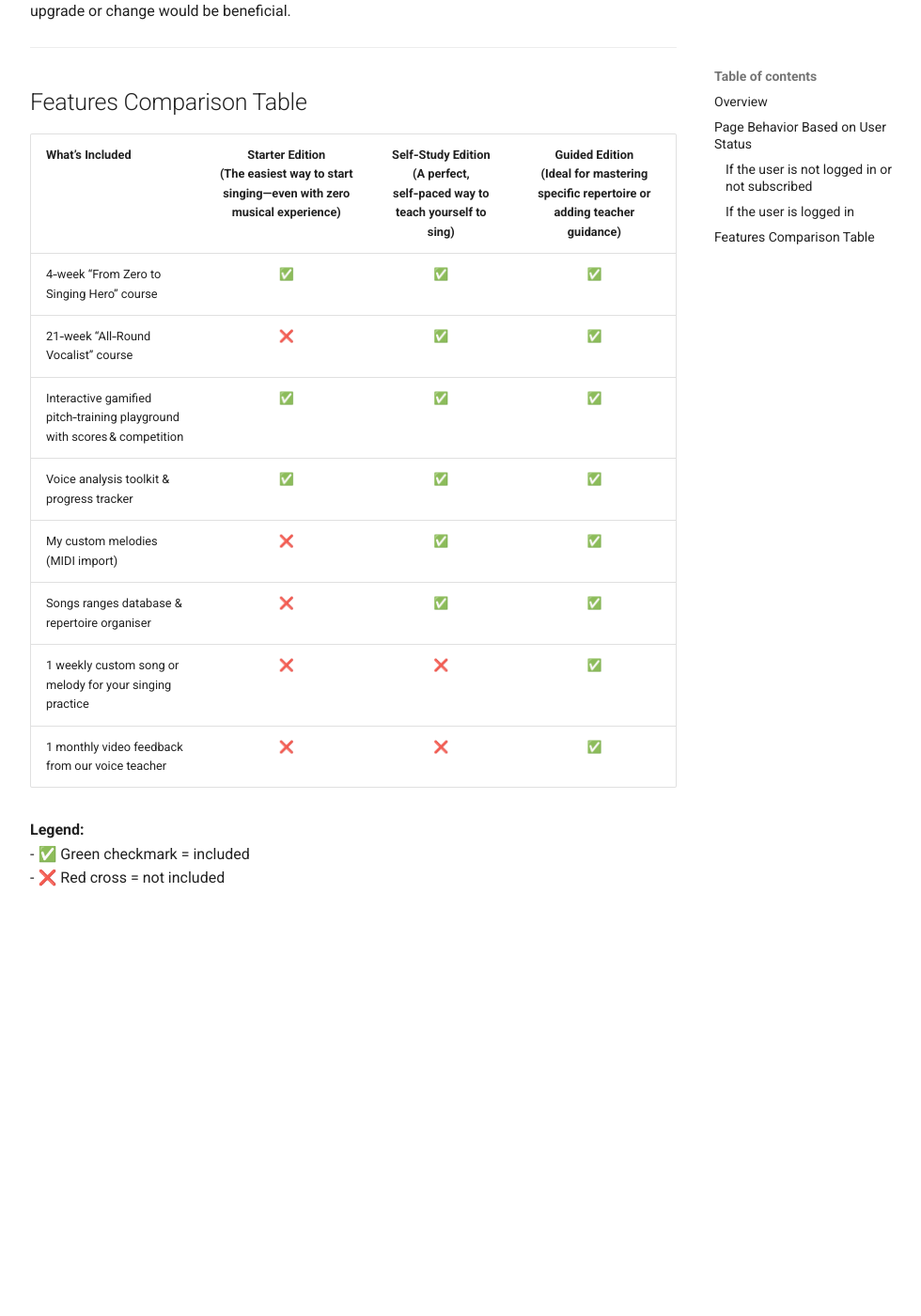
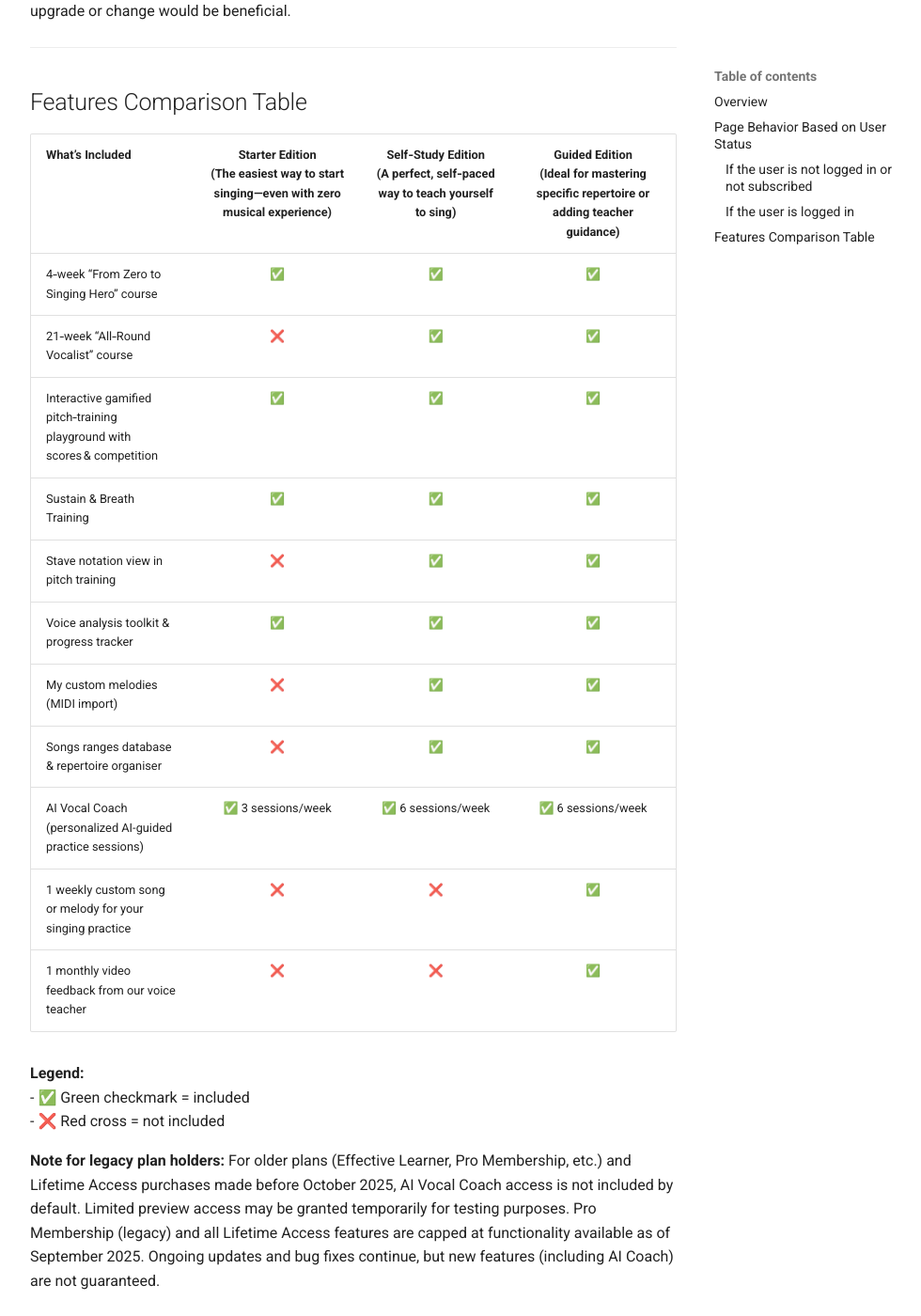
Before and after one commit to singingcarrots/docs, an MkDocs documentation site: the page built from docs/singing-carrots-product-tiers.md, in a window 1280 px wide and 1400 px high, scrolled down 974 px. Shown: the whole window at 94% size, without its empty margins (264-1244 px from the left). Built offline with MkDocs 1.6.1 and Material for MkDocs 9.7.7, drawn with Linux system fonts in a browser that asks for light colours; before the commit the page ends 1945 px from its top, so only the background shows below that.

Commit message:
Add missing tier rows, AI Coach session limits, and legacy plan note; correct Sustain Training and MIDI access tiers
Co-Authored-By: Claude Opus 4.8 <noreply@anthropic.com>

```diff
--- a/docs/singing-carrots-product-tiers.md
+++ b/docs/singing-carrots-product-tiers.md
@@ -44,12 +44,17 @@ This view reinforces what the user already has access to and helps them evaluate
 | 4‑week “From Zero to Singing Hero” course | ✅ | ✅ | ✅ |
 | 21‑week “All‑Round Vocalist” course | ❌ | ✅ | ✅ |
 | Interactive gamified pitch‑training playground with scores & competition | ✅ | ✅ | ✅ |
+| Sustain & Breath Training | ✅ | ✅ | ✅ |
+| Stave notation view in pitch training | ❌ | ✅ | ✅ |
 | Voice analysis toolkit & progress tracker | ✅ | ✅ | ✅ |
 | My custom melodies (MIDI import) | ❌ | ✅ | ✅ |
 | Songs ranges database & repertoire organiser | ❌ | ✅ | ✅ |
+| AI Vocal Coach (personalized AI-guided practice sessions) | ✅ 3 sessions/week | ✅ 6 sessions/week | ✅ 6 sessions/week |
 | 1 weekly custom song or melody for your singing practice | ❌ | ❌ | ✅ |
 | 1 monthly video feedback from our voice teacher | ❌ | ❌ | ✅ |
 
 **Legend:**
 - ✅ Green checkmark = included
 - ❌ Red cross = not included
+
+**Note for legacy plan holders:** For older plans (Effective Learner, Pro Membership, etc.) and Lifetime Access purchases made before October 2025, AI Vocal Coach access is not included by default. Limited preview access may be granted temporarily for testing purposes. Pro Membership (legacy) and all Lifetime Access features are capped at functionality available as of September 2025. Ongoing updates and bug fixes continue, but new features (including AI Coach) are not guaranteed.
```
Also changed, not shown: docs/from-zero-to-singing-hero.md (+1 -1 lines), docs/singing-carrots-sustain-training.md (+2 -2 lines).
